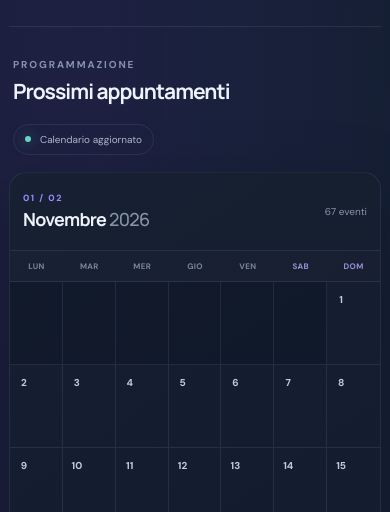
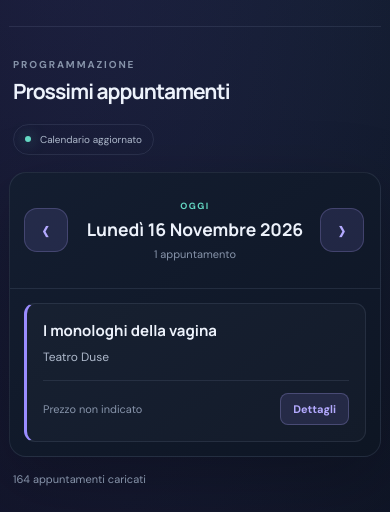
Before and after one commit to AndreaPodo/webpage_eventi, a plain HTML site: page index.html in a window 390 px wide. Shown: the part 262-774 px from the top of the page. Drawn offline with Linux system fonts and the light colour scheme.

Commit message:
Style responsive mobile daily agenda

```diff
--- a/styles.css
+++ b/styles.css
@@ -332,3 +332,101 @@ h1 {
 .modal-event-card .modal-details dd { font-size: 13px; }
 .modal-event-card .modal-link { margin-top: 14px; }
 .modal-empty { margin: 0; color: var(--muted-strong); font-size: 13px; }
+
+
+/* Mobile agenda: one day at a time, while desktop keeps the monthly grid. */
+.mobile-day-view { display: none; }
+
+@media (max-width: 760px) {
+  .months { display: none; }
+  .mobile-day-view {
+    display: block;
+    overflow: hidden;
+    border: 1px solid var(--line);
+    border-radius: 17px;
+    background: linear-gradient(145deg, rgba(20, 30, 48, .98), rgba(14, 22, 36, .98));
+    box-shadow: var(--shadow);
+  }
+  .mobile-day-navigation {
+    display: grid;
+    grid-template-columns: 46px minmax(0, 1fr) 46px;
+    align-items: center;
+    gap: 10px;
+    min-height: 116px;
+    padding: 17px 14px;
+    border-bottom: 1px solid var(--line);
+  }
+  .day-nav-button {
+    display: grid;
+    place-items: center;
+    width: 44px;
+    height: 44px;
+    border: 1px solid rgba(180, 170, 255, .22);
+    border-radius: 13px;
+    background: var(--accent-soft);
+    color: var(--accent-bright);
+    cursor: pointer;
+    font: 400 32px/1 "DM Sans", sans-serif;
+    transition: background .18s ease, opacity .18s ease;
+  }
+  .day-nav-button:hover:not(:disabled) { background: rgba(154, 140, 255, .25); }
+  .day-nav-button:disabled { opacity: .28; cursor: not-allowed; }
+  .mobile-day-heading { min-width: 0; text-align: center; }
+  .mobile-day-kicker {
+    margin: 0 0 7px;
+    color: var(--teal);
+    font-size: 9px;
+    font-weight: 700;
+    letter-spacing: .16em;
+    text-transform: uppercase;
+  }
+  .mobile-day-heading h3 {
+    margin: 0;
+    color: var(--text);
+    font: 700 clamp(16px, 4.5vw, 20px)/1.25 Manrope, sans-serif;
+    text-transform: capitalize;
+  }
+  .mobile-day-count { display: block; margin-top: 6px; color: var(--muted); font-size: 11px; }
+  .mobile-day-events { display: grid; gap: 11px; padding: 14px; }
+  .mobile-event-card {
+    padding: 16px;
+    border: 1px solid var(--line);
+    border-left: 3px solid var(--accent);
+    border-radius: 11px;
+    background: rgba(255, 255, 255, .025);
+  }
+  .mobile-event-title {
+    margin: 0;
+    color: var(--text);
+    font: 700 15px/1.4 Manrope, sans-serif;
+  }
+  .mobile-event-venue { margin: 8px 0 0; color: var(--muted-strong); font-size: 12px; }
+  .mobile-event-footer {
+    display: flex;
+    align-items: center;
+    justify-content: space-between;
+    gap: 12px;
+    margin-top: 15px;
+    padding-top: 12px;
+    border-top: 1px solid var(--line);
+  }
+  .mobile-event-price { color: var(--muted); font-size: 11px; }
+  .mobile-event-details {
+    padding: 8px 12px;
+    border: 1px solid rgba(180, 170, 255, .25);
+    border-radius: 8px;
+    background: var(--accent-soft);
+    color: var(--accent-bright);
+    cursor: pointer;
+    font: 700 11px "DM Sans", sans-serif;
+  }
+  .mobile-event-details:hover { background: rgba(154, 140, 255, .24); }
+  .mobile-day-empty {
+    margin: 0;
+    padding: 28px 14px;
+    color: var(--muted-strong);
+    text-align: center;
+    font-size: 13px;
+    line-height: 1.6;
+  }
+}
```
